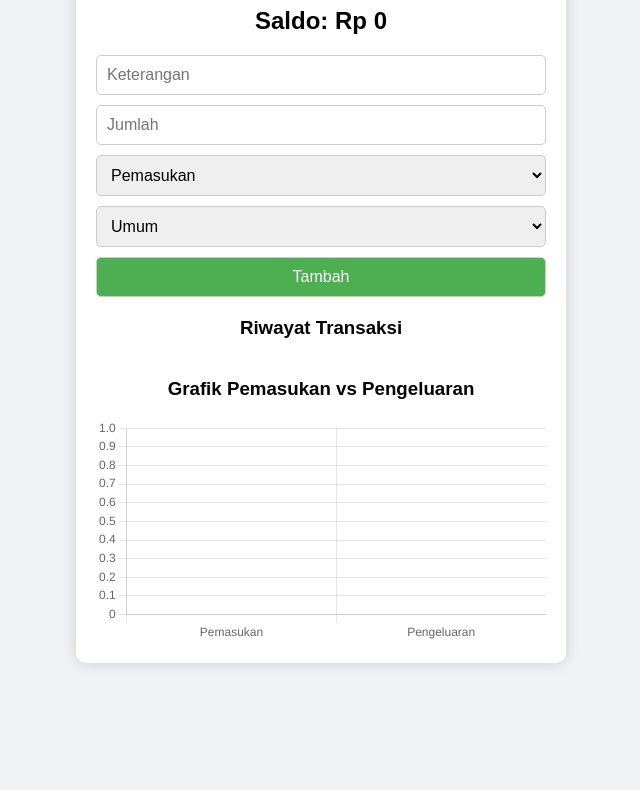
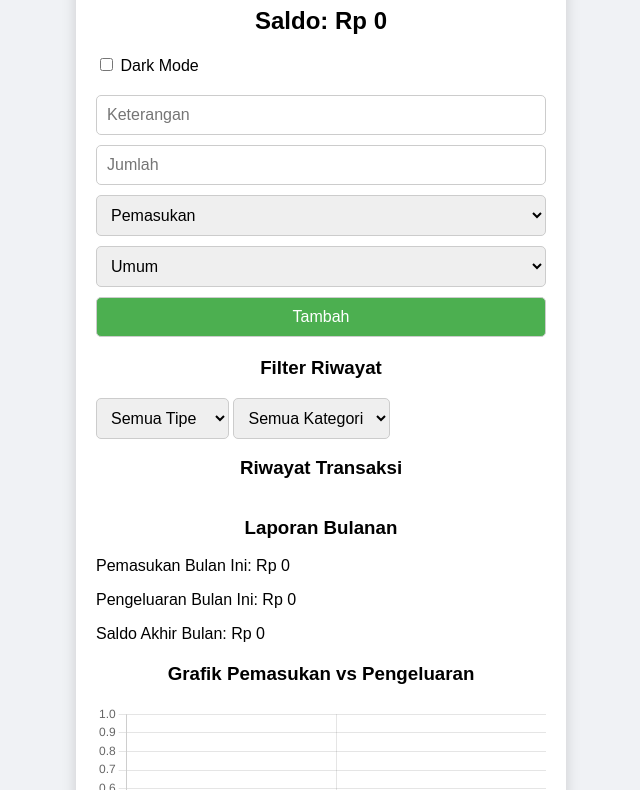
Before and after one commit to muhammadsidik09/Diks-wallet-pro, a plain HTML site: page index.html in a window 1280 px wide. Shown: the part 121-911 px from the top of the page, without its empty margins (319-959 px from the left). Before the commit the page ends 812 px from the top, so only its background shows below. Drawn offline with nearby package versions, Linux system fonts and the light colour scheme.

Commit message:
Update index.html

```diff
--- a/index.html
+++ b/index.html
@@ -3,17 +3,26 @@
 <head>
     <meta charset="UTF-8">
     <meta name="viewport" content="width=device-width, initial-scale=1.0">
-    <title>Diks Wallet Pro</title>
+    <title>Diks Wallet Pro+</title>
     <link rel="stylesheet" href="style.css">
     <link rel="icon" href="favicon.png" type="image/png">
     <script src="https://cdn.jsdelivr.net/npm/chart.js"></script>
 </head>
 <body>
     <div class="container">
-        <h1>Diks Wallet Pro</h1>
+        <h1>Diks Wallet Pro+</h1>
 
         <div class="balance">
             <h2>Saldo: Rp <span id="saldo">0</span></h2>
+            <div class="quote">
+                <p id="motivasi"></p>
+            </div>
+        </div>
+
+        <div class="theme-toggle">
+            <label>
+                <input type="checkbox" id="toggleTheme"> Dark Mode
+            </label>
         </div>
 
         <div class="form">
@@ -33,9 +42,33 @@
             <button onclick="tambahTransaksi()">Tambah</button>
         </div>
 
+        <div class="filter">
+            <h3>Filter Riwayat</h3>
+            <select id="filterTipe" onchange="tampilkanRiwayat()">
+                <option value="all">Semua Tipe</option>
+                <option value="pemasukan">Pemasukan</option>
+                <option value="pengeluaran">Pengeluaran</option>
+            </select>
+            <select id="filterKategori" onchange="tampilkanRiwayat()">
+                <option value="all">Semua Kategori</option>
+                <option value="Umum">Umum</option>
+                <option value="Makan">Makan</option>
+                <option value="Transport">Transport</option>
+                <option value="Belanja">Belanja</option>
+                <option value="Gaji">Gaji</option>
+            </select>
+        </div>
+
         <div class="history">
             <h3>Riwayat Transaksi</h3>
             <ul id="riwayat"></ul>
+        </div>
+
+        <div class="report">
+            <h3>Laporan Bulanan</h3>
+            <p>Pemasukan Bulan Ini: Rp <span id="lapPemasukan">0</span></p>
+            <p>Pengeluaran Bulan Ini: Rp <span id="lapPengeluaran">0</span></p>
+            <p>Saldo Akhir Bulan: Rp <span id="lapSaldo">0</span></p>
         </div>
 
         <div class="chart-container">
@@ -46,4 +79,4 @@
 
     <script src="script.js"></script>
 </body>
-  </html>
+    </html>
```
